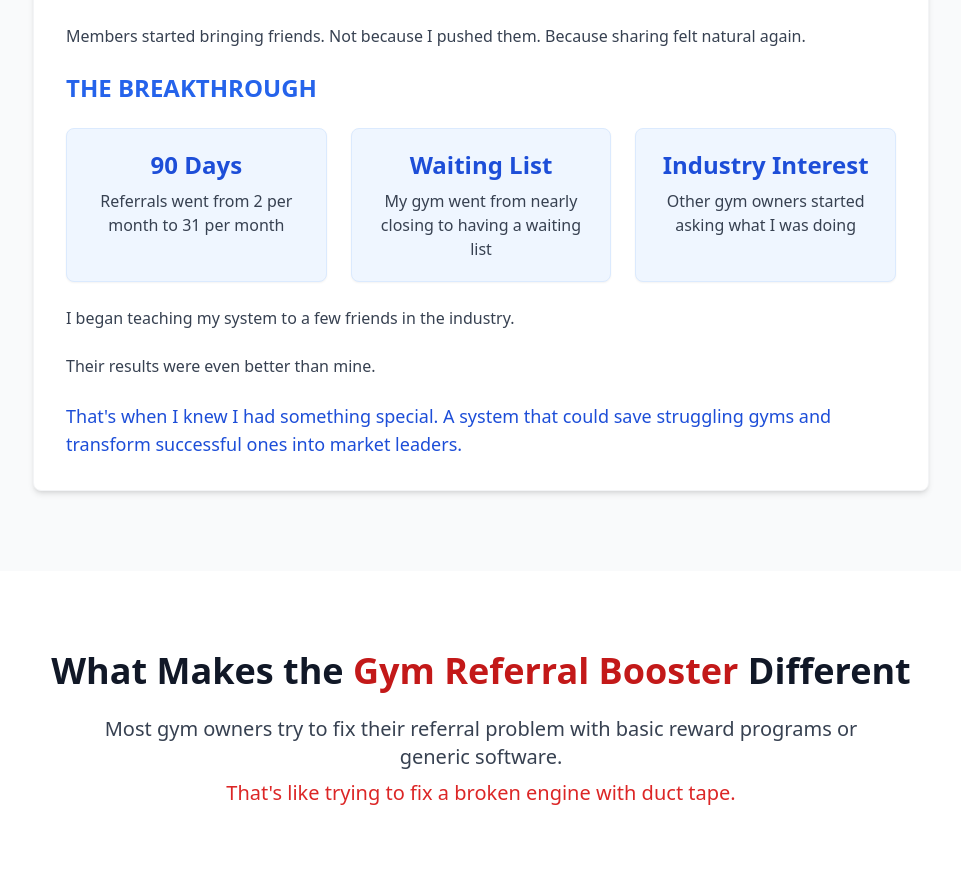
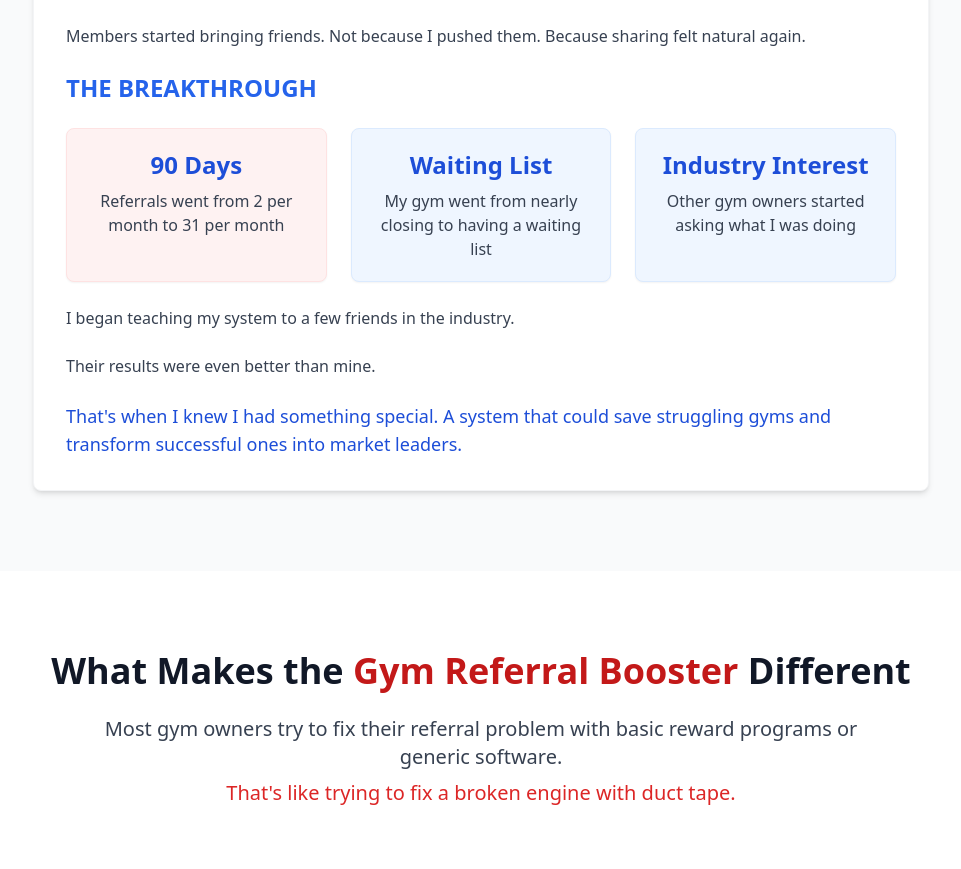
Before and after one commit to pdavid003/gym-referral-booster, a React (Vite) app: page / in a window 1280 px wide. Shown: the part 8123-8992 px from the top of the page, without its empty margins (159-1120 px from the left). Built offline with nearby package versions, Linux system fonts and the light colour scheme.

Commit message:
Updated OriginStorySection.tsx

```diff
--- a/src/components/OriginStorySection.tsx
+++ b/src/components/OriginStorySection.tsx
@@ -121,7 +121,7 @@ const OriginStorySection: React.FC = () => {
               </h3>
 
               <div className="grid gap-6 md:grid-cols-3 my-8">
-                <div className="bg-blue-50 p-5 rounded-lg shadow-sm border border-blue-100 text-center">
+                <div className="bg-primary-50 p-5 rounded-lg shadow-sm border border-primary-100 text-center">
                   <p className="text-2xl font-bold text-blue-700 mb-2">90 Days</p>
                   <p>Referrals went from 2 per month to 31 per month</p>
                 </div>
```
